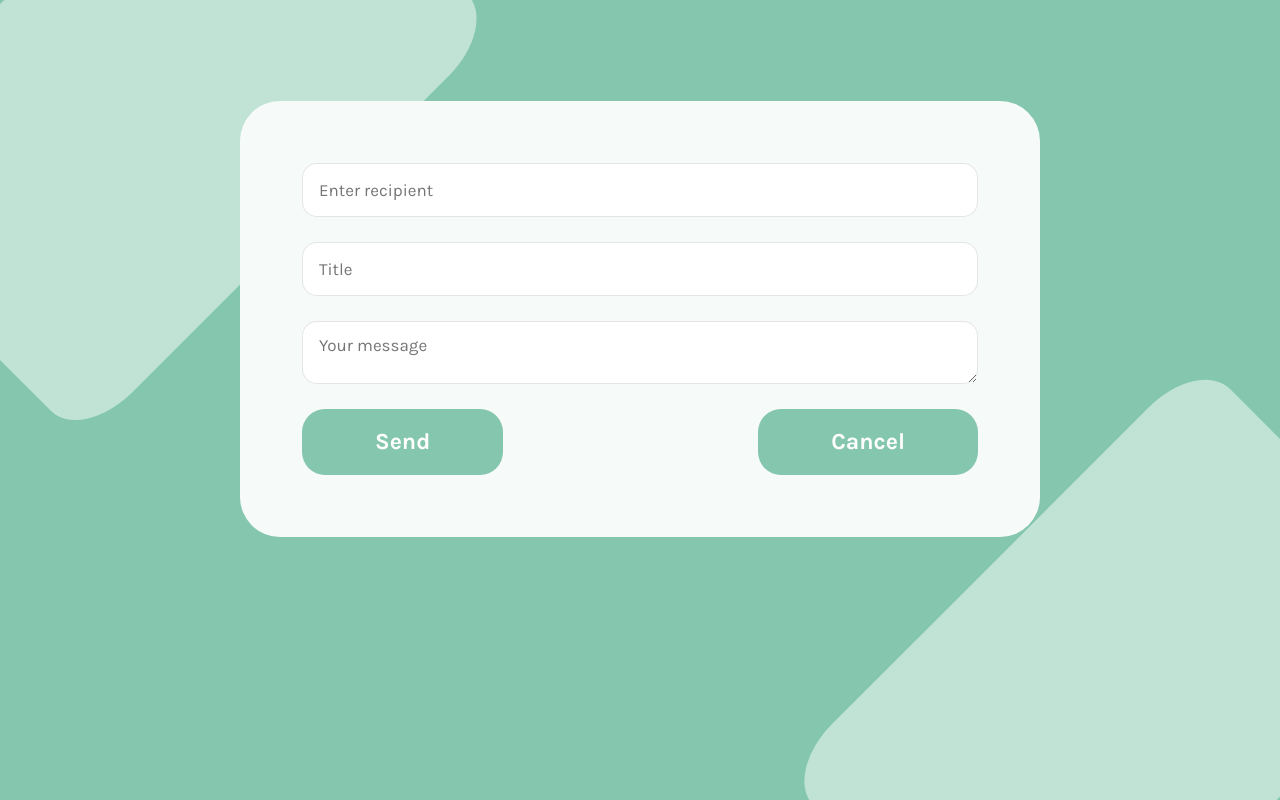
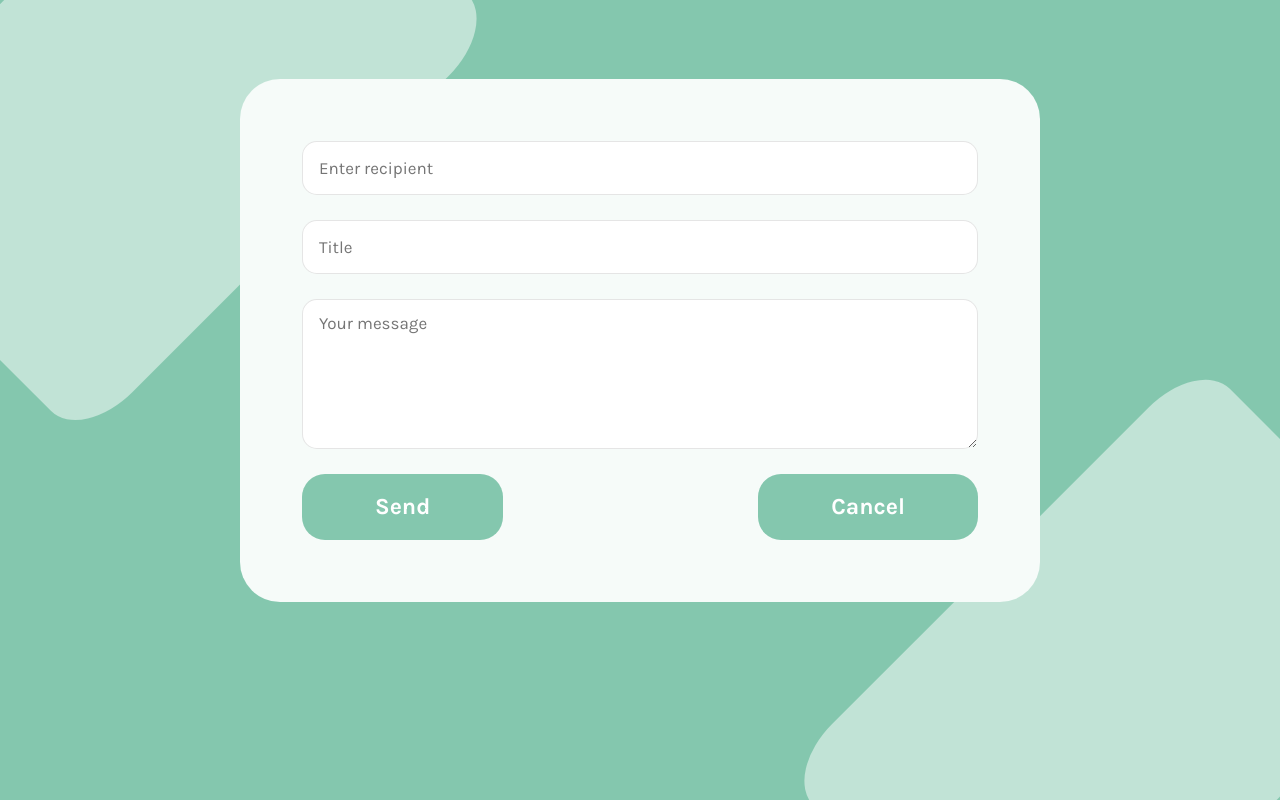
Before and after one commit to MuhammadjonRahimov/simple-messaging-app, a React (Create React App) app in the folder client/: page /messages/1 in a window 1280 px wide. Built offline with nearby package versions, Linux system fonts and the light colour scheme.

Commit message:
improved the height of textarea

```diff
--- a/client/src/pages/Form.module.scss
+++ b/client/src/pages/Form.module.scss
@@ -23,7 +23,7 @@
 		}
 		textarea{
 			resize:vertical;
-			min-height: 50px;
+			min-height: 150px;
 			max-height: 350px;
 			min-width: 100%;
 		}
```
